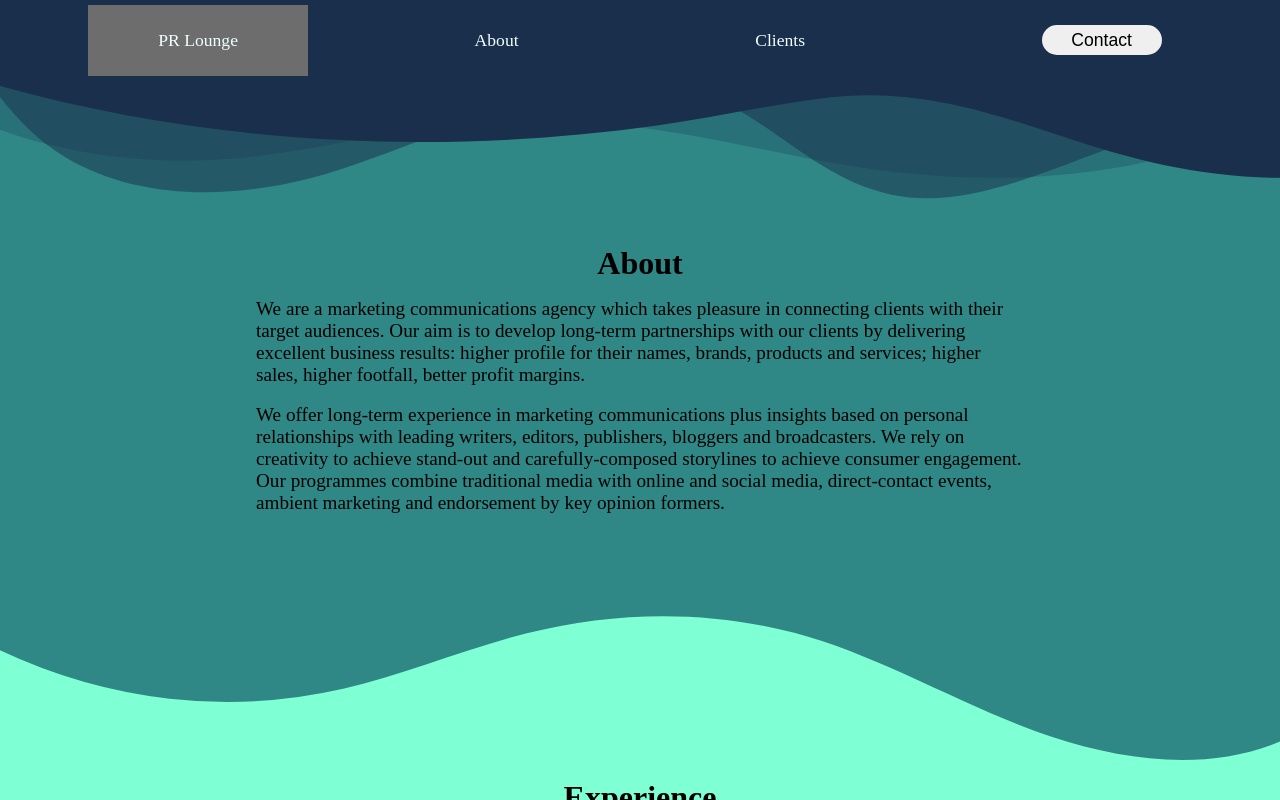
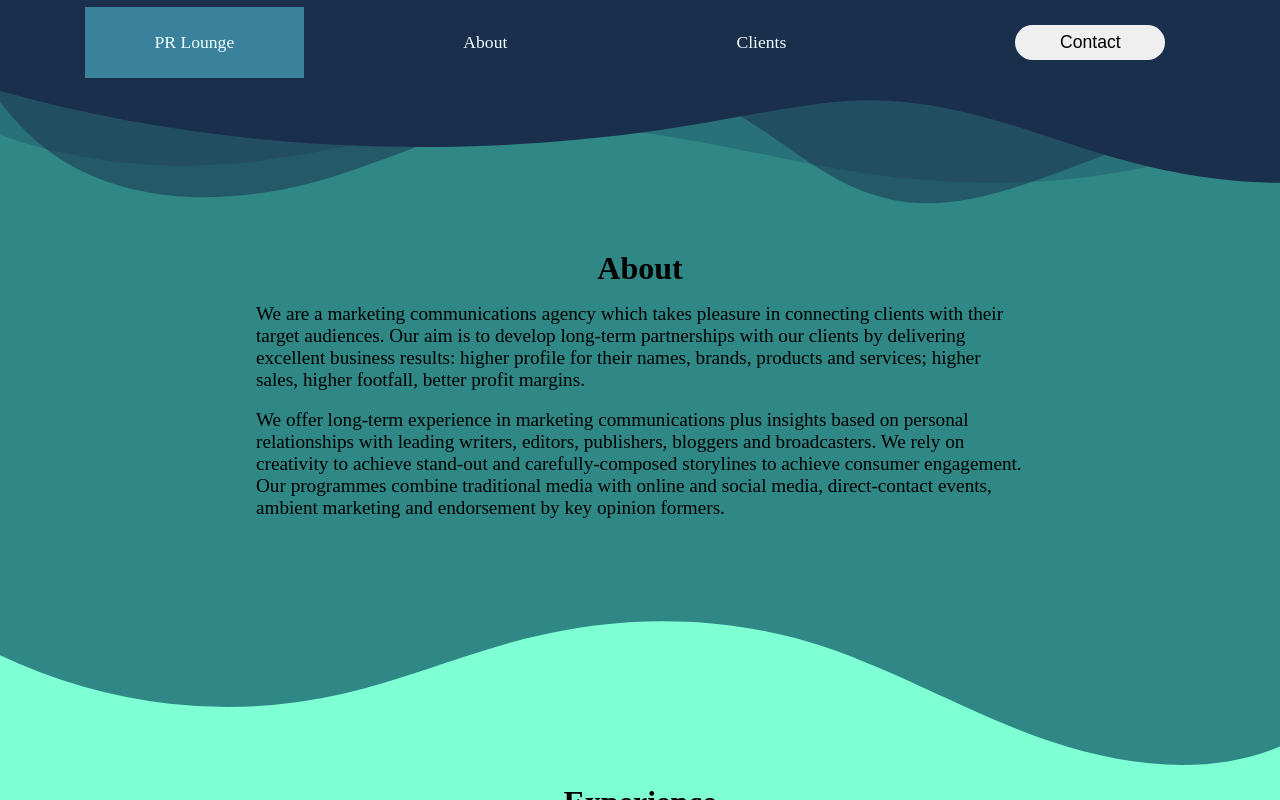
Before and after one commit to alyosha-bar/React-ToDo, a React (Vite) app: page / in a window 1280 px wide. In both pictures the pointer is over the item "PR Lounge". Shown: the top 800 px of the page. Built offline with nearby package versions, Linux system fonts and the light colour scheme.

Commit message:
fix nav stylings

```diff
--- a/src/styles/nav.css
+++ b/src/styles/nav.css
@@ -14,7 +14,7 @@ nav {
 }
 
 .nav-links:hover {
-    background-color: rgb(109, 109, 109);
+    background-color: rgb(58, 129, 156);
 }
 
 .nav-links, .nav-button {
@@ -29,15 +29,14 @@ nav {
 }
 
 .contact-btn {
-    width: 120px;
-    height: 30px;
+    width: 150px;
+    height: 35px;
     border-radius: 45px;
     border: none;
     font-size: 1.1rem;
 }
 
 .contact-btn:hover {
-    background-color: rgb(247, 115, 115);
+    background-color: rgb(204, 43, 43);
     cursor: pointer;
-    scale: 109%;
 }
```
